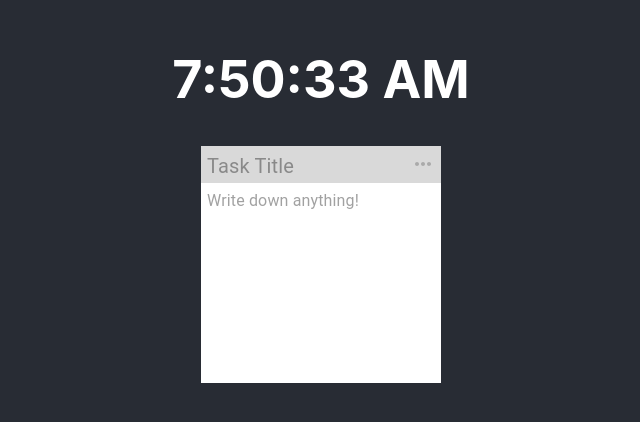
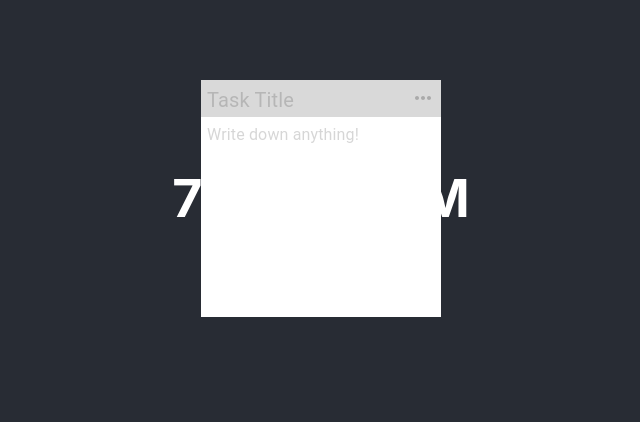
Before and after one commit to Xin-Mai/sticky-note, a React (Create React App) app: page / in a window 1280 px wide. Shown: the part 202-624 px from the top of the page, without its empty margins (319-959 px from the left). Built offline with nearby package versions, Linux system fonts and the light colour scheme.

Commit message:
feat: draggable

```diff
--- a/package.json
+++ b/package.json
@@ -16,6 +16,7 @@
     "@types/react-dom": "^18.0.6",
     "react": "^18.2.0",
     "react-dom": "^18.2.0",
+    "react-draggable": "^4.4.5",
     "react-scripts": "5.0.1",
     "sass": "^1.55.0",
     "typescript": "^4.8.4",
--- a/src/components/Clock.tsx
+++ b/src/components/Clock.tsx
@@ -13,7 +13,6 @@ class Clock extends React.Component<Props, State> {
 
   constructor(props: Props) {
     super(props);
-    console.log(props);
     this.state = {
       date: new Date(),
     };
@@ -36,7 +35,10 @@ class Clock extends React.Component<Props, State> {
 
   render(): React.ReactNode {
     return (
-      <div>
+      <div style={{
+        position: 'fixed',
+        margin: 'auto',
+      }}>
         <h1>{ this.state.date.toLocaleTimeString() }</h1>
       </div>
     )
--- a/src/components/StickyNote/StickyNote.scss
+++ b/src/components/StickyNote/StickyNote.scss
@@ -5,6 +5,7 @@ $titleHeight: 36px;
     position: relative;
     background-color: white;
     width: 240px;
+    cursor: pointer;
   }
 
   &-title {
@@ -13,10 +14,12 @@ $titleHeight: 36px;
     background-color: #d9d9d9;
     text-align: start;
     vertical-align: middle;
+    cursor: inherit;
 
     .MuiInput-root {
       .MuiInput-input {
         width: 200px;
+        padding: 0;
       }
 
       &:before {
@@ -28,12 +31,21 @@ $titleHeight: 36px;
       }
     }
 
+    .Mui-disabled:before {
+      border-bottom: none;
+      border-bottom-style: none !important;
+    }
+
     &-input {
       height: $titleHeight;
       padding: 0 6px;
 
       & .MuiInput-input {
         font-size: 20px;
+      }
+
+      input:disabled {
+        cursor: pointer;
       }
     }
   }
@@ -46,6 +58,8 @@ $titleHeight: 36px;
 
   &-content {
     height: 200px;
+    cursor: inherit;
+
     .MuiInputBase-multiline {
       &:after {
         border-bottom: none,
@@ -53,6 +67,7 @@ $titleHeight: 36px;
 
       &:before {
         border: none;
+        border-bottom: none !important;
       }
 
       &:hover:not(.Mui-disabled):before {
@@ -63,5 +78,9 @@ $titleHeight: 36px;
         padding: 2px 6px;
       }
     }
+
+    textarea:disabled {
+      cursor: pointer;
+    }
   }
 }
--- a/src/components/StickyNote/StickyNote.tsx
+++ b/src/components/StickyNote/StickyNote.tsx
@@ -1,8 +1,9 @@
 import React from 'react';
 import './StickyNote.scss';
+import Draggable from 'react-draggable';
 import { createTheme, IconButton, TextField, Input, ThemeProvider } from '@mui/material';
 import MoreHorizIcon from '@mui/icons-material/MoreHoriz';
-import NoteMenu from './NoteMenu/NoteMenu'
+import NoteMenu from './NoteMenu/NoteMenu';
 
 interface Props {
   title?: string;
@@ -15,6 +16,8 @@ interface State {
   content: string;
   color: string;
   isMenuOpen: boolean;
+  editable: boolean;
+  firstFoucus: string;
 }
 
 const theme = createTheme({
@@ -38,7 +41,9 @@ class StickyNote extends React.Component<Props, State> {
       content: props.content || '',
       color: props.color || '#d9d9d9',
       isMenuOpen: false,
-    }
+      editable: false,
+      firstFoucus: '',
+    };
     this.moreButton = React.createRef();
   }
 
@@ -50,14 +55,32 @@ class StickyNote extends React.Component<Props, State> {
     this.handleChange({ isMenuOpen: !this.state.isMenuOpen });
   }
 
+  handleEditable = (e: React.MouseEvent) => {
+    this.handleChange({ editable: true });
+    const { id } = e.target as HTMLElement;
+    this.setState({ firstFoucus: id || 'title-input'});
+  }
+
+  handleBlur = (e: React.FocusEvent) => {
+    if (e.relatedTarget) {
+      e.preventDefault();
+    } else {
+      this.handleChange({ editable: false, firstFoucus: '' });
+    }
+  }
+
   render() {
     const titleColor: React.CSSProperties ={
       backgroundColor: this.state.color,
     };
 
     return (
+      <Draggable>
+        <div className="sticky-note-container"
+          onDoubleClickCapture={ this.handleEditable }
+          onBlur={ this.handleBlur }
+        >
           <ThemeProvider theme={theme}>
-        <div className="sticky-note-container">
             <IconButton
               ref={ this.moreButton }
               sx={{
@@ -76,6 +99,9 @@ class StickyNote extends React.Component<Props, State> {
             </IconButton>
             <div className="sticky-note-title" style={ titleColor }>
               <Input
+                id="title-input"
+                inputRef={ (input: HTMLInputElement) => input && input.id === this.state.firstFoucus && input.focus() }
+                disabled={ !this.state.editable }
                 value={ this.state.title }
                 className="sticky-note-title-input"
                 placeholder="Task Title"
@@ -84,6 +110,9 @@ class StickyNote extends React.Component<Props, State> {
               />
             </div>
             <TextField
+              id="content-input"
+              inputRef={ (input: HTMLTextAreaElement) => input && input.id === this.state.firstFoucus && input.focus() }
+              disabled={ !this.state.editable }
               value={ this.state.content }
               className="sticky-note-content"
               variant="standard"
@@ -91,15 +120,17 @@ class StickyNote extends React.Component<Props, State> {
               multiline
               rows={ 8 }
               fullWidth
+              focused={ true }
               onChange={(e) => this.handleChange({content: e.target.value})}
             />
-        </div>
+          </ThemeProvider>
           <NoteMenu
             isOpen={ this.state.isMenuOpen }
             anchorEl={ this.moreButton.current }
             onClose={ this.handleMenuOpen }
           />
-      </ThemeProvider>
+        </div>
+      </Draggable>
     )
   }
 }
--- a/src/index.tsx
+++ b/src/index.tsx
@@ -8,9 +8,7 @@ const root = ReactDOM.createRoot(
   document.getElementById('root') as HTMLElement
 );
 root.render(
-  <React.StrictMode>
-    <App />
-  </React.StrictMode>
+  <App />
 );
 
 // reportWebVitals(console.log);
```
Also changed, not shown: 1 other file (tests, documents, lock files or other folders). Lines whose indentation alone changed are shown as unchanged.
